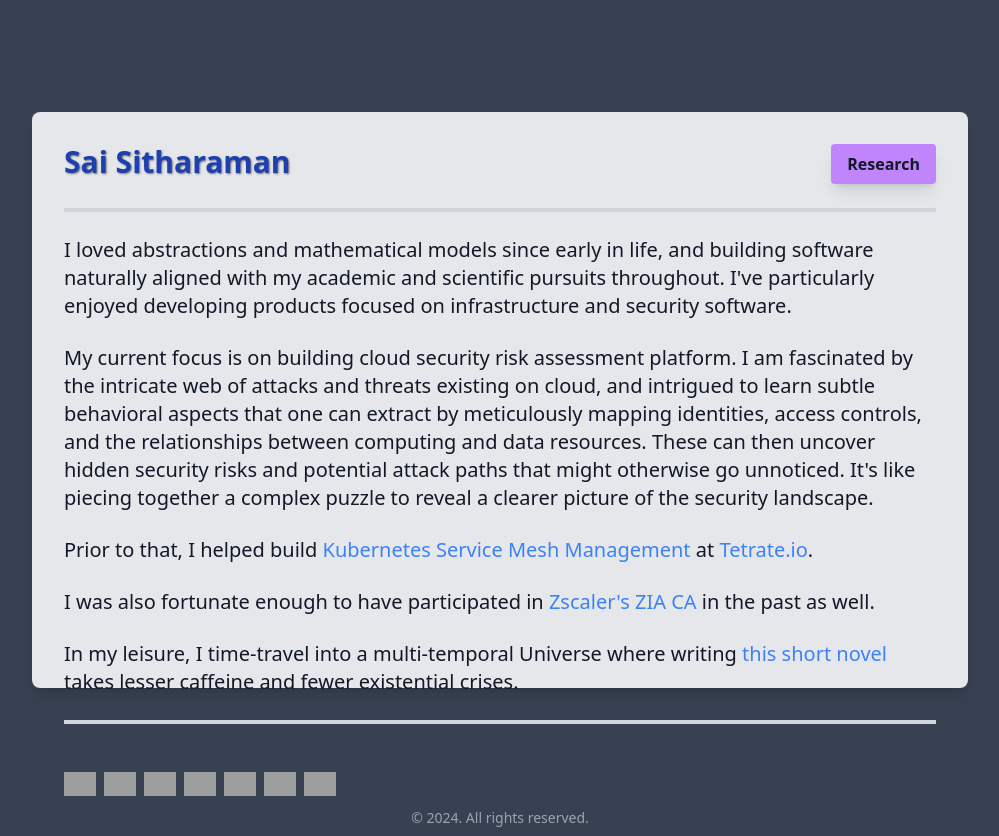
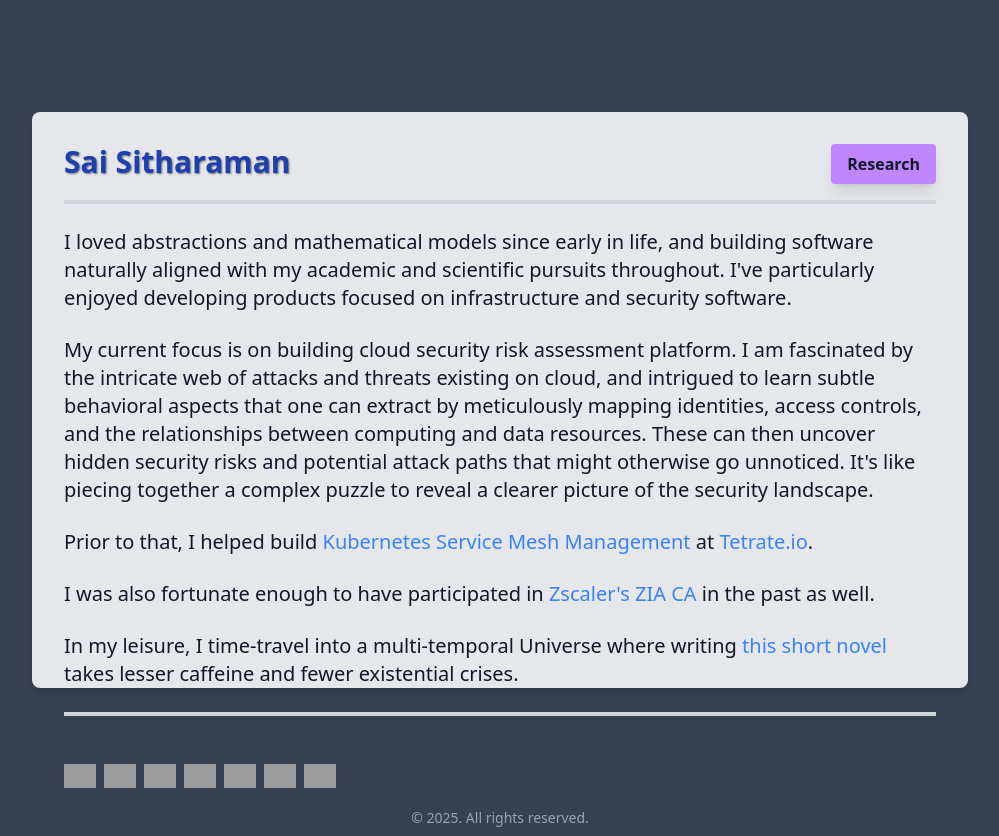
Before and after one commit to saigs/saigs.github.io, a plain HTML site: page index.htm in a window 1280 px wide. Shown: the whole page, without its empty margins (140-1139 px from the left). Drawn offline with nearby package versions, Linux system fonts and the light colour scheme; grey boxes are pictures that could not be loaded.

Commit message:
Updated index, copyright year

```diff
--- a/index.htm
+++ b/index.htm
@@ -16,7 +16,7 @@
 <body class="bg-gray-700 text-gray-600 font-sans flex flex-col min-h-screen">
   <div class="flex-grow flex items-center justify-center p-4 sm:h-screen">
 	<div class="bg-gray-200 text-gray-900 w-3/4 h-3/4 flex flex-col p-8 rounded-lg shadow-lg">
-      <div class="flex justify-between items-start mb-6">
+      <div class="flex justify-between items-start mb-4">
 		<h1 class="text-3xl text-blue-800 font-semibold text-left text-shadow transition-transform transform hover:-translate-y-1">Sai Sitharaman</h1>
 
 		<!-- Button Section for Larger Screens -->
@@ -67,7 +67,7 @@
 	  <br/>
 
 	  <!-- Badges -->
-	  <div class="mb-4 flex space-x-2">
+	  <div class="mb-8 flex space-x-2">
 	    <a href="https://www.linkedin.com/in/saigs" target="_blank" rel="noopener noreferrer">
           <img src="https://img.shields.io/badge/LinkedIn-blue?logo=linkedin&logoColor=white" alt="LinkedIn Badge" class="h-6" />
         </a>
@@ -95,7 +95,7 @@
   </div>
 
   <footer class="bg-gray-700 text-gray-400 text-center py-2">
-    <p class="text-sm">&copy; 2024. All rights reserved.</p>
+    <p class="text-sm">&copy; 2025. All rights reserved.</p>
   </footer>
 </body>
 </html>
```
